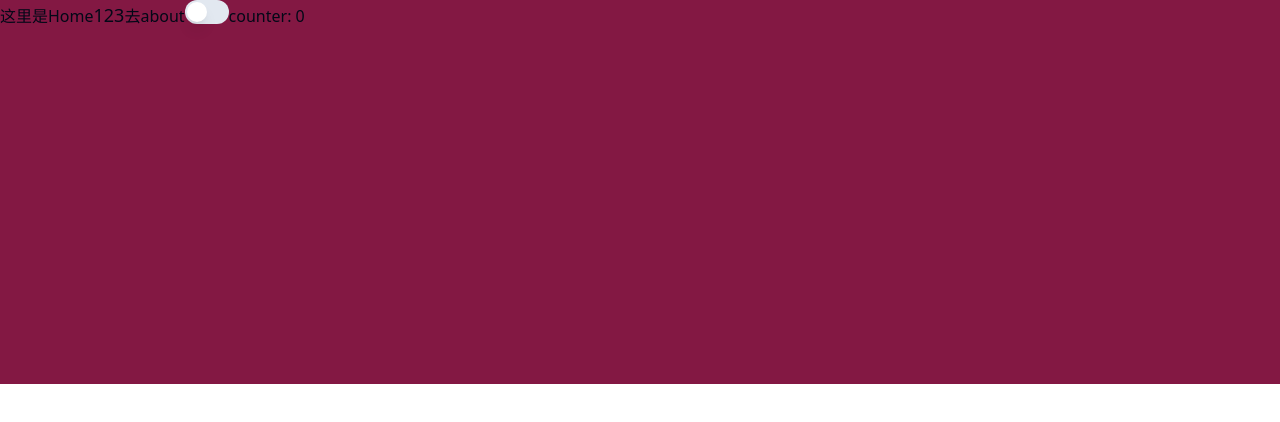
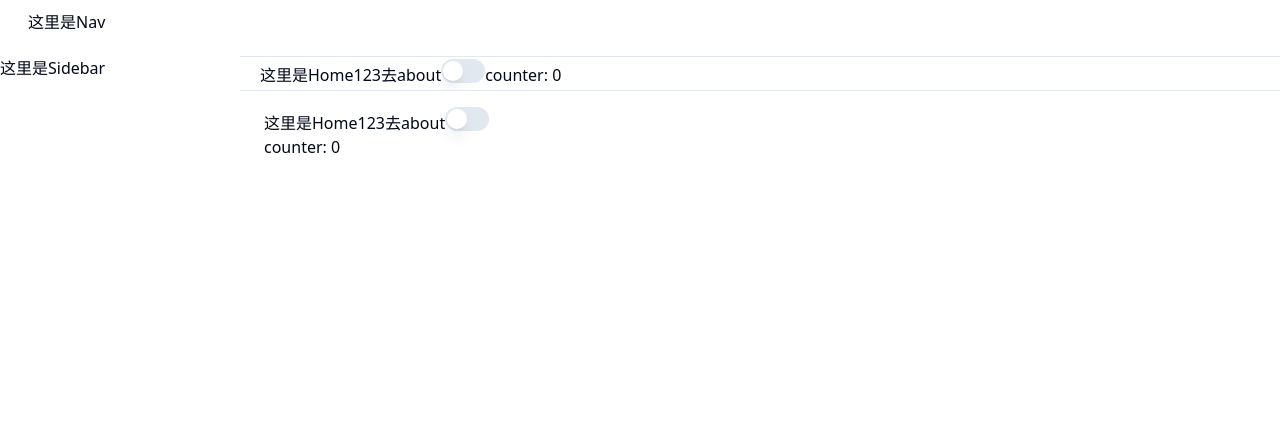
Before and after one commit to liwenka1/react-music, a React (Vite) app: page /home in a window 1280 px wide. Shown: the top 422 px of the page. Built offline with nearby package versions, Linux system fonts and the light colour scheme.

Commit message:
feat: 对整体进行简单布局

```diff
--- a/src/App.tsx
+++ b/src/App.tsx
@@ -1,8 +1,25 @@
 import { RouterProvider } from 'react-router-dom'
 import router from './router'
+import Nav from './components/Nav'
+import Sidebar from './components/Sidebar'
 
 const App = () => {
-  return <RouterProvider router={router} />
+  return (
+    <>
+      <Nav />
+      <div className="flex flex-row">
+        <Sidebar />
+        <div className="flex flex-col lg:ml-60 w-full lg:w-4/5 xl:w-5/6">
+          <div className="tags-container">
+            <RouterProvider router={router} />
+          </div>
+          <div className="videos-container">
+            <RouterProvider router={router} />
+          </div>
+        </div>
+      </div>
+    </>
+  )
 }
 
 export default App
--- /dev/null
+++ b/src/components/Nav/index.tsx
@@ -0,0 +1,11 @@
+const Nav = () => {
+  return (
+    <nav className="w-full p-1 fixed top-0 z-20">
+      <div className="flex justify-between items-center px-2 sm:px-6 py-1.5 mx-auto">
+        这里是Nav
+      </div>
+    </nav>
+  )
+}
+
+export default Nav
--- /dev/null
+++ b/src/components/Sidebar/index.tsx
@@ -0,0 +1,5 @@
+const Sidebar = () => {
+  return <div className="sidebar">这里是Sidebar</div>
+}
+
+export default Sidebar
--- a/src/index.css
+++ b/src/index.css
@@ -58,3 +58,15 @@
     @apply bg-background text-foreground;
   }
 }
+
+.sidebar {
+  @apply hidden fixed w-60 h-full lg:flex flex-col mt-12 pb-16 pr-4 pt-2;
+}
+
+.tags-container {
+  @apply relative top-14 flex flex-auto items-center space-x-3 px-5 py-2.5 border-t border-b bg-opacity-95 z-20 overflow-y-hidden;
+}
+
+.videos-container {
+  @apply grid grid-cols-1 gap-y-6 p-2 sm:grid-cols-2 sm:gap-x-8 sm:gap-y-6 sm:p-4 md:grid-cols-3 md:gap-x-2 md:gap-y-6 md:p-4 lg:grid-cols-3 lg:gap-x-2 lg:gap-y-6 lg:p-4 xl:grid-cols-4 xl:gap-x-4 xl:gap-y-10 xl:p-6 h-full mt-14 sm:mt-12;
+}
--- a/src/pages/Home/index.tsx
+++ b/src/pages/Home/index.tsx
@@ -7,9 +7,9 @@ const Home = () => {
   const increase = useCounterStore((state) => state.increase)
 
   return (
-    <div className="bg-pink-900 h-96">
+    <div>
       这里是Home
-      <span className="text-lg">123</span>
+      <span>123</span>
       <Link to="/about">去about</Link>
       <Switch />
       <button onClick={() => increase(1)}> counter: {counter} </button>
```
